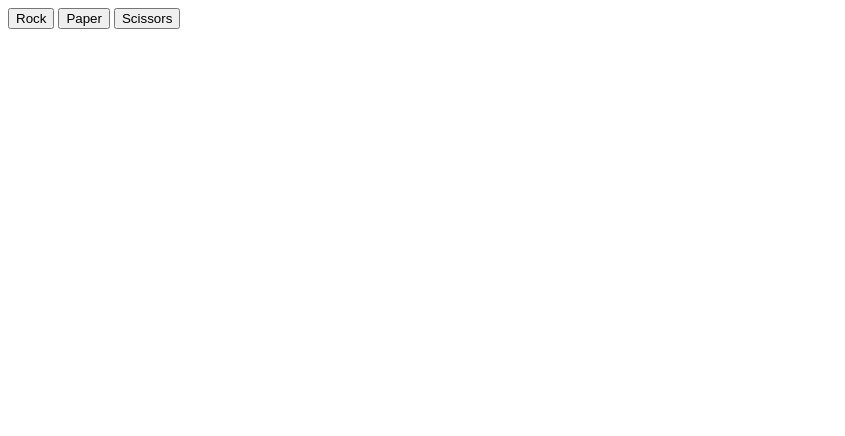
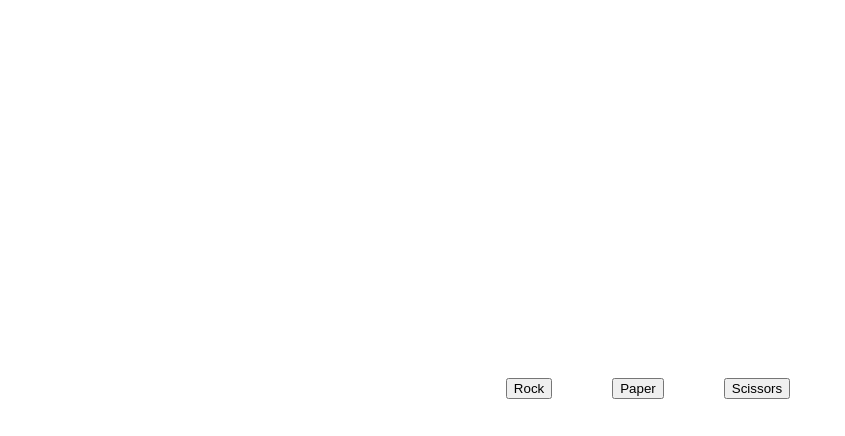
Before and after one commit to armouldr/rock-paper-scissors, a plain HTML site: page index.html in a window 1280 px wide. Shown: the whole page, without its empty margins (0-845 px from the left). Drawn offline with Linux system fonts and the light colour scheme.

Commit message:
better placement using some css

```diff
--- a/index.html
+++ b/index.html
@@ -4,13 +4,18 @@
     <title>Rock Paper Scissors</title>
     <meta charset="utf-8" />
     <script src="script.js" defer></script>
+    <link rel="stylesheet" href="styles.css" />
   </head>
   <body>
-    <button class="but" id="rock">Rock</button>
-    <button class="but" id="paper">Paper</button>
-    <button class="but" id="scissors">Scissors</button>
+    <div class="main-container">
+      <div class="but-container">
+        <button class="but" id="rock">Rock</button>
+        <button class="but" id="paper">Paper</button>
+        <button class="but" id="scissors">Scissors</button>
+      </div>
 
-    <div id="score"></div>
-    <div id="result"></div>
+      <div id="score"></div>
+      <div id="result"></div>
+    </div>
   </body>
 </html>
--- /dev/null
+++ b/styles.css
@@ -0,0 +1,23 @@
+html,
+body,
+.main-container {
+  height: 100%;
+  width: 100%;
+  height: 100vh;
+  width: 100vw;
+}
+
+div.main-container {
+  display: flex;
+  flex-direction: column;
+  align-items: center;
+  text-align: center;
+  justify-content: center;
+  gap: 20px;
+}
+
+.but-container {
+  display: flex;
+  justify-content: space-around;
+  gap: 60px;
+}
```
